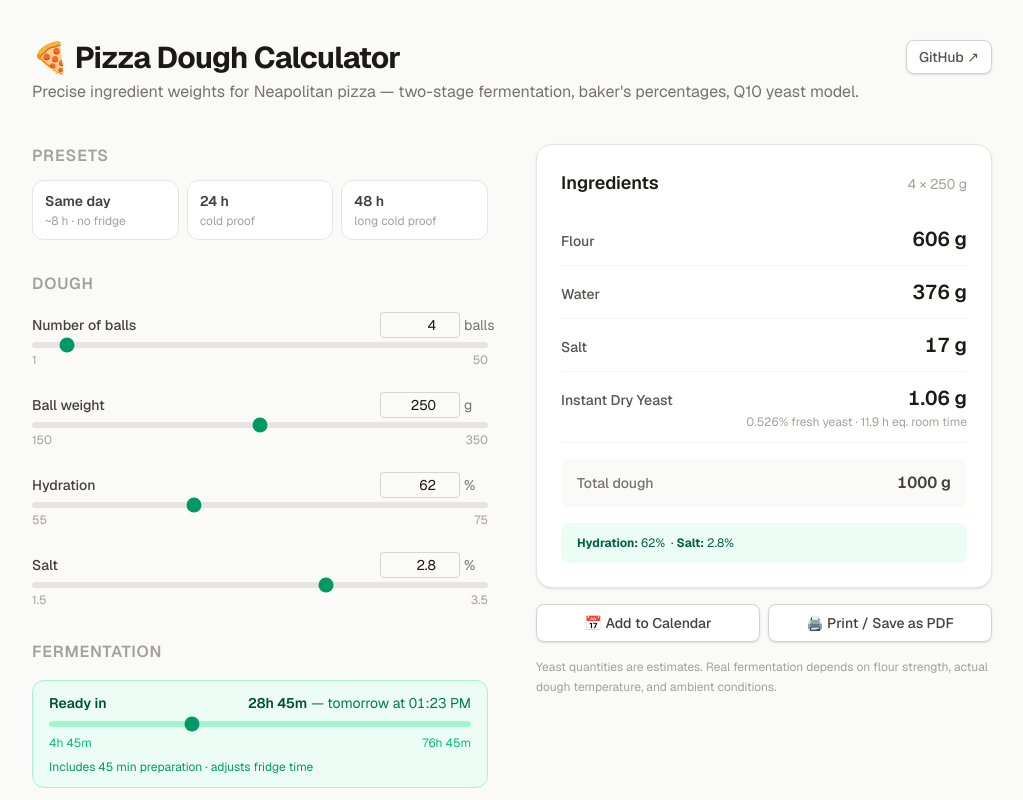
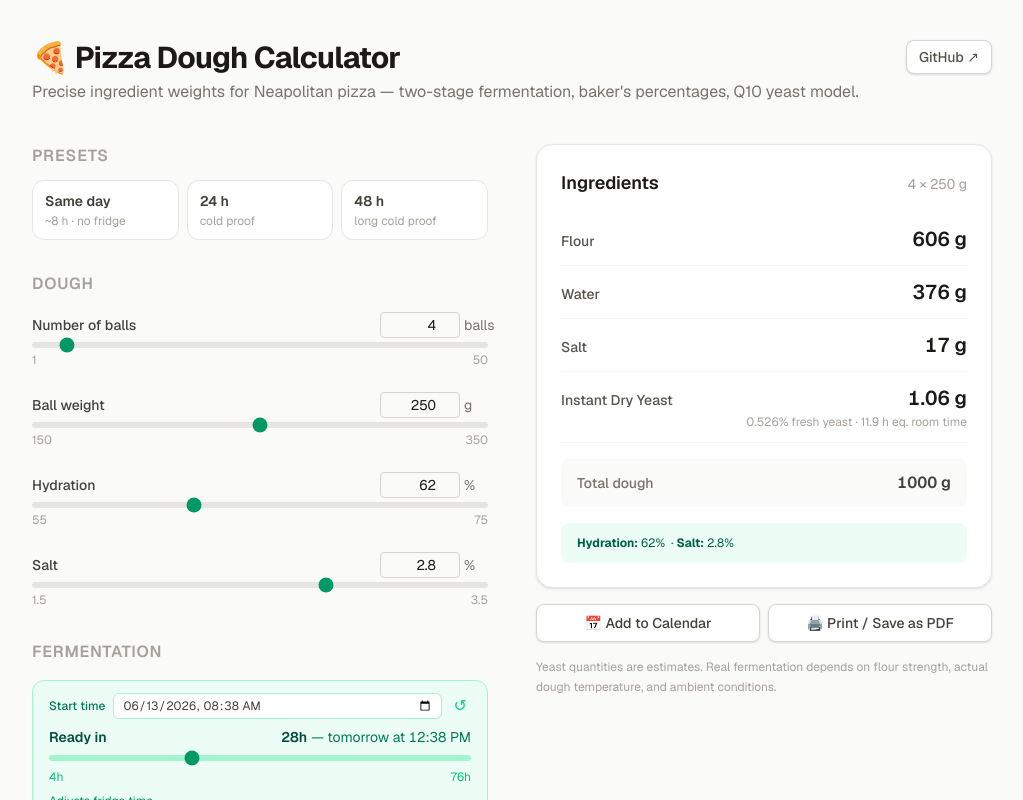
Before and after one commit to TobiasPfeil02/pizza-calc, a Next.js app: page / in a window 1280 px wide. Shown: the top 800 px of the page, without its empty margins (128-1151 px from the left). Built offline with nearby package versions, Linux system fonts and the light colour scheme.

Commit message:
Add analytics, add custom start time support

```diff
--- a/package.json
+++ b/package.json
@@ -10,6 +10,7 @@
     "test": "vitest run"
   },
   "dependencies": {
+    "@vercel/analytics": "^2.0.1",
     "next": "16.2.9",
     "react": "19.2.4",
     "react-dom": "19.2.4"
--- a/src/app/layout.tsx
+++ b/src/app/layout.tsx
@@ -1,7 +1,7 @@
 import type { Metadata } from "next";
 import { Geist } from "next/font/google";
 import "./globals.css";
-
+import { Analytics } from "@vercel/analytics/next"
 const geist = Geist({ subsets: ["latin"], variable: "--font-geist-sans" });
 
 export const metadata: Metadata = {
@@ -17,6 +17,7 @@ export default function RootLayout({
     <html lang="en" className={`${geist.variable} h-full antialiased`}>
       <body className="min-h-full bg-stone-50 font-sans text-stone-900">
         {children}
+        <Analytics />
       </body>
     </html>
   );
--- a/src/components/Calculator.tsx
+++ b/src/components/Calculator.tsx
@@ -12,6 +12,34 @@ import { RecipePrintView } from "./RecipePrintView";
 import { PresetsBar } from "./PresetsBar";
 
 const STORAGE_KEY = "pizza-calc-state";
+const START_TIME_KEY = "pizza-calc-start-time";
+
+function formatDatetimeLocal(date: Date): string {
+  const pad = (n: number) => n.toString().padStart(2, "0");
+  return `${date.getFullYear()}-${pad(date.getMonth() + 1)}-${pad(date.getDate())}T${pad(date.getHours())}:${pad(date.getMinutes())}`;
+}
+
+function useStartTime() {
+  const [value, setValue] = useState<string>("");
+  const [ready, setReady] = useState(false);
+
+  useEffect(() => {
+    const saved = localStorage.getItem(START_TIME_KEY);
+    setValue(saved ?? formatDatetimeLocal(new Date()));
+    setReady(true);
+  }, []);
+
+  useEffect(() => {
+    if (!ready) return;
+    if (value === "") {
+      localStorage.removeItem(START_TIME_KEY);
+    } else {
+      localStorage.setItem(START_TIME_KEY, value);
+    }
+  }, [value, ready]);
+
+  return [value, setValue] as const;
+}
 
 type Action =
   | { type: "SET_FIELD"; field: keyof Omit<DoughState, "yeastType">; value: number }
@@ -55,6 +83,7 @@ function usePersistentDoughState() {
 
 export function Calculator() {
   const [state, dispatch] = usePersistentDoughState();
+  const [startTime, setStartTime] = useStartTime();
   const { t } = useLanguage();
 
   const noFermentation = state.roomTime + state.fridgeTime <= 0;
@@ -125,7 +154,9 @@ export function Calculator() {
             <ReadyTimeSlider
               roomTime={state.roomTime}
               fridgeTime={state.fridgeTime}
+              startTime={startTime}
               onFridgeTimeChange={setField("fridgeTime")}
+              onStartTimeChange={setStartTime}
             />
             <SliderInput
               id="roomTime"
@@ -180,7 +211,7 @@ export function Calculator() {
       {/* RIGHT: sticky results */}
       <div className="md:sticky md:top-8 md:self-start">
         <ResultsCard result={result} state={state} noFermentation={noFermentation} />
-        <ExportButtons state={state} result={result} />
+        <ExportButtons state={state} result={result} startTime={startTime} />
         <p className="mt-4 text-xs text-stone-400 leading-relaxed">
           {t.yeastNote}
         </p>
--- a/src/components/ExportButtons.tsx
+++ b/src/components/ExportButtons.tsx
@@ -7,16 +7,16 @@ import type { DoughResult, DoughState } from "@/lib/dough";
 interface Props {
   state: DoughState;
   result: DoughResult;
+  startTime: string;
 }
 
-const PREP_HOURS = 45 / 60;
 const EVENT_DURATION_MS = 15 * 60 * 1000; // 15-minute events
 
 function addHours(date: Date, hours: number): Date {
   return new Date(date.getTime() + hours * 3_600_000);
 }
 
-export function ExportButtons({ state, result }: Props) {
+export function ExportButtons({ state, result, startTime }: Props) {
   const { t } = useLanguage();
 
   function handlePrint() {
@@ -24,7 +24,8 @@ export function ExportButtons({ state, result }: Props) {
   }
 
   function handleCalendar() {
-    const now = new Date();
+    const start = startTime !== "" ? new Date(startTime) : new Date();
+    const dtstamp = new Date();
     const uid = () => `pizza-dough-${Date.now()}-${Math.random().toString(36).slice(2)}@pizza-calc`;
 
     const ingredientDesc = [
@@ -35,21 +36,21 @@ export function ExportButtons({ state, result }: Props) {
     ].join("\n");
 
     // Workflow: make dough → fridge immediately → take out roomTime before baking → bake
-    // Timeline: T+0 (start+fridge) · T+fridgeTime (take out) · T+fridgeTime+roomTime+prep (ready)
+    // Timeline: start · start+fridgeTime (take out) · start+fridgeTime+roomTime (pizza time)
     const events: IcsEvent[] = [];
 
     // Event 1: Start dough — goes into fridge straight away
     events.push({
       uid: uid(),
-      start: now,
-      end: new Date(now.getTime() + EVENT_DURATION_MS),
+      start,
+      end: new Date(start.getTime() + EVENT_DURATION_MS),
       summary: t.icsEvtStart,
       description: ingredientDesc,
     });
 
     // Event 2: Take out of fridge — roomTime hours before baking starts
     if (state.fridgeTime > 0) {
-      const takeOut = addHours(now, state.fridgeTime);
+      const takeOut = addHours(start, state.fridgeTime);
       events.push({
         uid: uid(),
         start: takeOut,
@@ -58,8 +59,8 @@ export function ExportButtons({ state, result }: Props) {
       });
     }
 
-    // Event 3: Pizza time — after room-temp rest + 45 min prep
-    const readyTime = addHours(now, state.fridgeTime + state.roomTime + PREP_HOURS);
+    // Event 3: Pizza time — after room-temp rest
+    const readyTime = addHours(start, state.fridgeTime + state.roomTime);
     events.push({
       uid: uid(),
       start: readyTime,
@@ -67,7 +68,7 @@ export function ExportButtons({ state, result }: Props) {
       summary: t.icsEvtReady,
     });
 
-    downloadIcs(generateIcs(events, now), "pizza-dough.ics");
+    downloadIcs(generateIcs(events, dtstamp), "pizza-dough.ics");
   }
 
   return (
--- a/src/components/ReadyTimeSlider.tsx
+++ b/src/components/ReadyTimeSlider.tsx
@@ -5,12 +5,12 @@ import { clamp, RANGES } from "@/lib/dough";
 import { useLanguage } from "@/context/LanguageContext";
 import { LOCALE_TAG } from "@/lib/i18n";
 
-const PREP_HOURS = 45 / 60;
-
 interface ReadyTimeSliderProps {
   roomTime: number;
   fridgeTime: number;
+  startTime: string;
   onFridgeTimeChange: (value: number) => void;
+  onStartTimeChange: (value: string) => void;
 }
 
 function formatDuration(hours: number): string {
@@ -21,7 +21,18 @@ function formatDuration(hours: number): string {
   return `${h}h ${m}m`;
 }
 
-export function ReadyTimeSlider({ roomTime, fridgeTime, onFridgeTimeChange }: ReadyTimeSliderProps) {
+function formatDatetimeLocal(date: Date): string {
+  const pad = (n: number) => n.toString().padStart(2, "0");
+  return `${date.getFullYear()}-${pad(date.getMonth() + 1)}-${pad(date.getDate())}T${pad(date.getHours())}:${pad(date.getMinutes())}`;
+}
+
+export function ReadyTimeSlider({
+  roomTime,
+  fridgeTime,
+  startTime,
+  onFridgeTimeChange,
+  onStartTimeChange,
+}: ReadyTimeSliderProps) {
   const [now, setNow] = useState<Date | null>(null);
   const { locale, t } = useLanguage();
 
@@ -30,15 +41,19 @@ export function ReadyTimeSlider({ roomTime, fridgeTime, onFridgeTimeChange }: Re
   }, []);
 
   const tag = LOCALE_TAG[locale];
-  const totalHours = PREP_HOURS + roomTime + fridgeTime;
-  const sliderMin = PREP_HOURS + roomTime;
-  const sliderMax = PREP_HOURS + roomTime + RANGES.fridgeTime.max;
+  const baseDate = startTime !== "" ? new Date(startTime) : now;
 
-  const readyDate = now ? new Date(now.getTime() + totalHours * 3_600_000) : null;
+  const totalHours = roomTime + fridgeTime;
+  const sliderMin = roomTime;
+  const sliderMax = roomTime + RANGES.fridgeTime.max;
+
+  const readyDate = baseDate
+    ? new Date(baseDate.getTime() + totalHours * 3_600_000)
+    : null;
 
   function formatReadyTime(date: Date): string {
     const timeStr = date.toLocaleTimeString(tag, { hour: "2-digit", minute: "2-digit" });
-    const ref = new Date(); // fresh "now" inside render
+    const ref = new Date();
     const tomorrow = new Date(ref);
     tomorrow.setDate(tomorrow.getDate() + 1);
     if (date.toDateString() === ref.toDateString())
@@ -51,13 +66,41 @@ export function ReadyTimeSlider({ roomTime, fridgeTime, onFridgeTimeChange }: Re
     );
   }
 
-  function handleChange(newTotal: number) {
-    const raw = newTotal - PREP_HOURS - roomTime;
+  function handleSliderChange(newTotal: number) {
+    const raw = newTotal - roomTime;
     onFridgeTimeChange(clamp(raw, RANGES.fridgeTime.min, RANGES.fridgeTime.max));
   }
 
   return (
     <div className="rounded-xl border border-emerald-200 bg-emerald-50 px-4 py-3 flex flex-col gap-2">
+      {/* Start time row */}
+      <div className="flex items-center gap-2">
+        <label
+          htmlFor="startTime"
+          className="text-xs font-medium text-emerald-700 shrink-0"
+        >
+          {t.startTimeLabel}
+        </label>
+        <input
+          id="startTime"
+          type="datetime-local"
+          value={startTime}
+          onChange={(e) => onStartTimeChange(e.target.value)}
+          className="flex-1 min-w-0 rounded-md border border-emerald-200 bg-white px-2 py-1 text-xs text-stone-700 focus:outline-none focus:ring-1 focus:ring-emerald-400"
+        />
+        {now && (
+          <button
+            type="button"
+            onClick={() => onStartTimeChange(formatDatetimeLocal(now))}
+            aria-label="Reset to current time"
+            className="shrink-0 text-emerald-400 hover:text-emerald-700 text-base leading-none px-1"
+          >
+            ↺
+          </button>
+        )}
+      </div>
+
+      {/* Ready time display */}
       <div className="flex flex-wrap items-baseline justify-between gap-x-2">
         <label htmlFor="readyTime" className="text-sm font-semibold text-emerald-900">
           {t.readyIn}
@@ -77,7 +120,7 @@ export function ReadyTimeSlider({ roomTime, fridgeTime, onFridgeTimeChange }: Re
         max={sliderMax}
         step={0.5}
         value={totalHours}
-        onChange={(e) => handleChange(parseFloat(e.target.value))}
+        onChange={(e) => handleSliderChange(parseFloat(e.target.value))}
         className="h-1.5 w-full cursor-pointer appearance-none rounded-full bg-emerald-200 accent-emerald-600"
         aria-label={t.timeUntilReadyAria}
         aria-valuemin={sliderMin}
--- a/src/lib/i18n.ts
+++ b/src/lib/i18n.ts
@@ -25,6 +25,7 @@ export interface Translations {
 
   // Ready-time slider
   readyIn: string;
+  startTimeLabel: string;
   prepNote: string;
   today: string;
   tomorrow: string;
@@ -105,7 +106,8 @@ const en: Translations = {
   unitBalls: "balls",
 
   readyIn: "Ready in",
-  prepNote: "Includes 45 min preparation · adjusts fridge time",
+  startTimeLabel: "Start time",
+  prepNote: "Adjusts fridge time",
   today: "today",
   tomorrow: "tomorrow",
   at: "at",
@@ -205,7 +207,8 @@ const de: Translations = {
   unitBalls: "Stk.",
 
   readyIn: "Fertig in",
-  prepNote: "Inkl. 45 Min. Vorbereitung · passt Kühlzeit an",
+  startTimeLabel: "Startzeit",
+  prepNote: "Passt Kühlzeit an",
   today: "heute",
   tomorrow: "morgen",
   at: "um",
```
Also changed, not shown: 1 other file (tests, documents, lock files or other folders).
